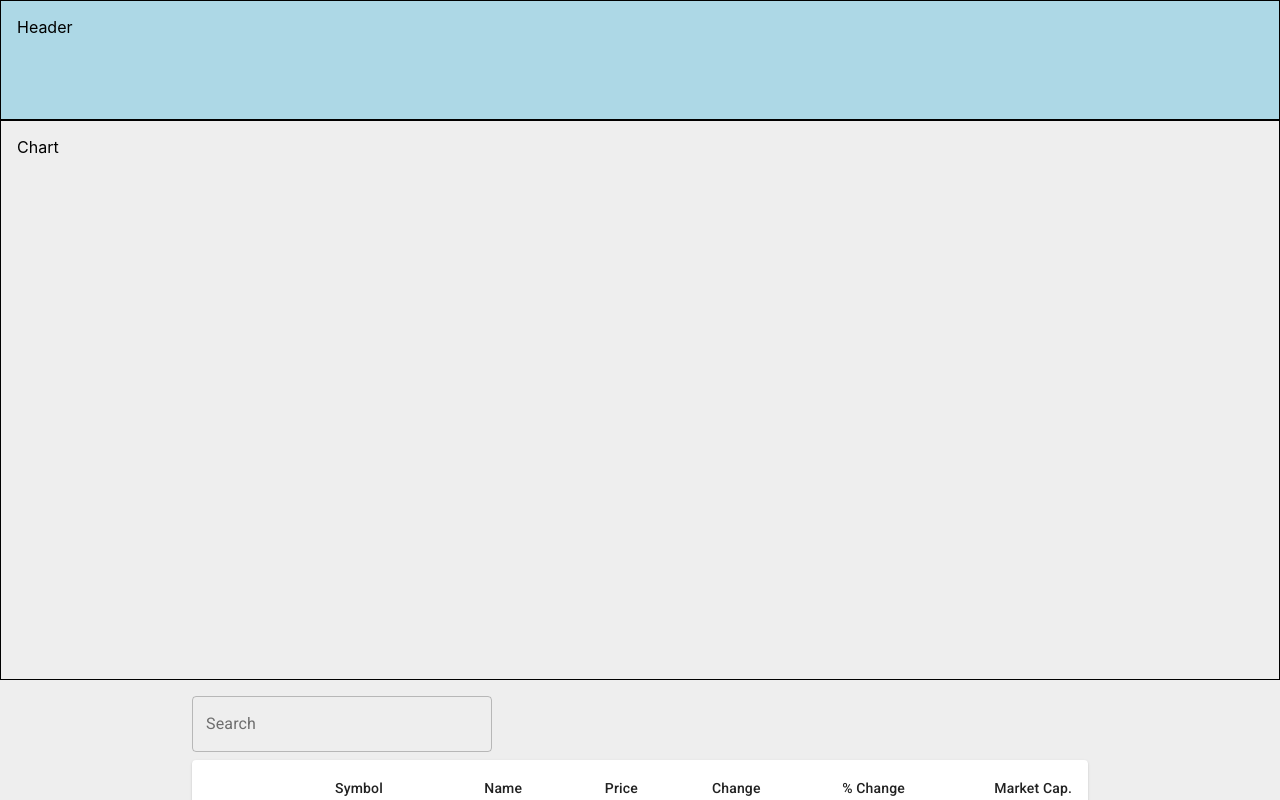
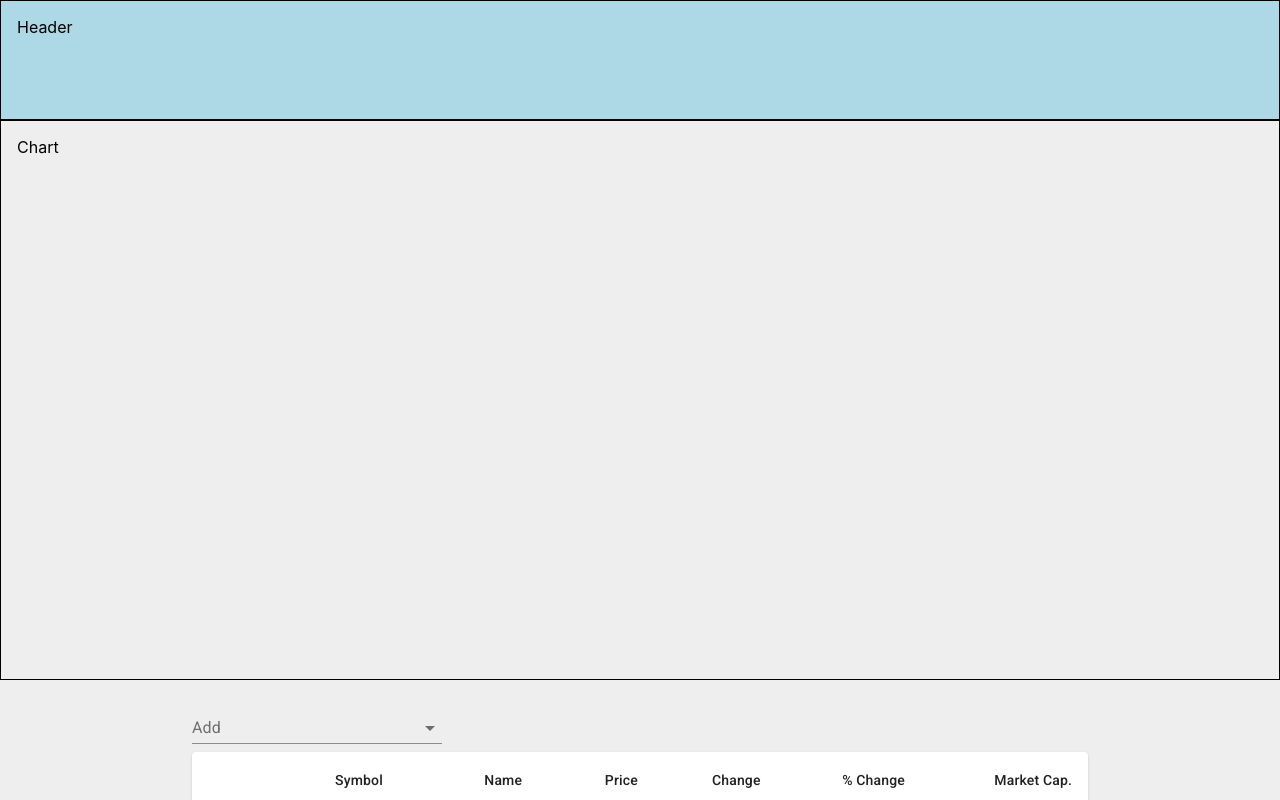
Before and after one commit to daniel-norris/stock_price_portfolio, a React (Create React App) app: page / in a window 1280 px wide. Shown: the top 800 px of the page. Built offline with nearby package versions, Linux system fonts and the light colour scheme.

Commit message:
search now autocompletes on user input

```diff
--- a/src/components/Search/Search.js
+++ b/src/components/Search/Search.js
@@ -1,36 +1,52 @@
-import React, { Component } from "react";
+import React from "react";
+// import Chip from "@material-ui/core/Chip";
+import Autocomplete from "@material-ui/lab/Autocomplete";
 import TextField from "@material-ui/core/TextField";
-import Autocomplete from "@material-ui/lab/Autocomplete";
 
-class Search extends Component {
+export default class Tags extends React.Component {
     constructor(props) {
         super(props);
+        this.state = {
+            tags: [],
+        };
+        this.handleStockSelect = this.handleStockSelect.bind(this);
     }
 
     componentDidMount() {
         this.props.handleLoad();
     }
 
+    handleStockSelect = (event, values) => {
+        this.setState(
+            {
+                tags: values,
+            },
+            () => {
+                // This will output an array of objects
+                // given by Autocompelte options property.
+                console.log(this.state.tags);
+            }
+        );
+    };
+
     render() {
         const { symbols } = this.props;
 
         return (
-            <div style={{ width: 300 }}>
+            <div style={{ width: 250 }}>
                 <Autocomplete
-                    freeSolo
-                    id="free-solo-2-demo"
-                    disableClearable
-                    options={symbols.map((stock) => stock.symbol)}
+                    options={symbols}
+                    getOptionLabel={(option) => option.symbol}
+                    defaultValue={symbols[13]}
+                    onChange={this.handleStockSelect}
                     renderInput={(params) => (
                         <TextField
                             {...params}
-                            label="Search"
+                            variant="standard"
+                            label="Add"
+                            placeholder="Choose a new stock..."
                             margin="normal"
-                            variant="outlined"
-                            InputProps={{
-                                ...params.InputProps,
-                                type: "search",
-                            }}
+                            fullWidth
                         />
                     )}
                 />
@@ -38,5 +54,3 @@ class Search extends Component {
         );
     }
 }
-
-export default Search;
--- a/src/components/Search/index.js
+++ b/src/components/Search/index.js
@@ -5,7 +5,7 @@ import Search from "./Search";
 
 const mapStateToProps = (state) => {
     return {
-        symbols: state.symbols,
+        symbols: state.search,
     };
 };
 
--- a/src/data/initial.js
+++ b/src/data/initial.js
@@ -1,5 +1,5 @@
 const initial = {
-    symbols: [],
+    search: [],
     portfolio: ["AAPL", "SPOT"],
     stocks: [],
 };
--- a/src/data/reducer.js
+++ b/src/data/reducer.js
@@ -27,7 +27,7 @@ export const loadStock = (state, { stock }) => ({
 
 export const loadSymbols = (state, { symbols }) => ({
     ...state,
-    symbols: symbols,
+    search: [...symbols],
 });
 
 const reducer = (state, action) => {
```
Also changed, not shown: 1 other file (tests, documents, lock files or other folders).
